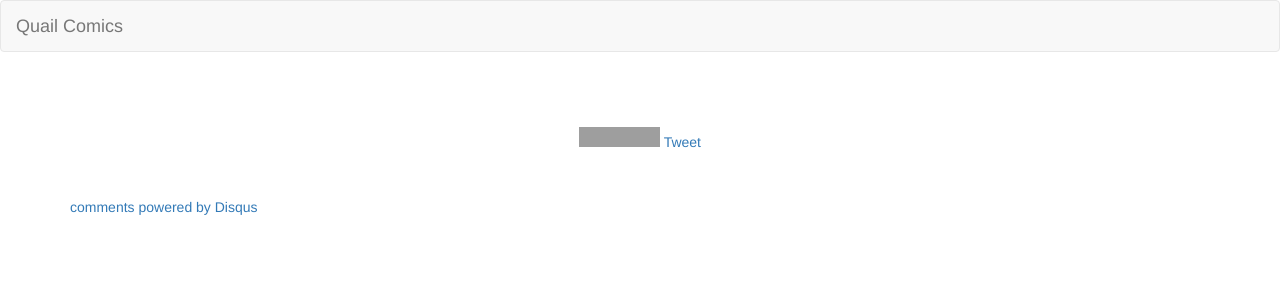
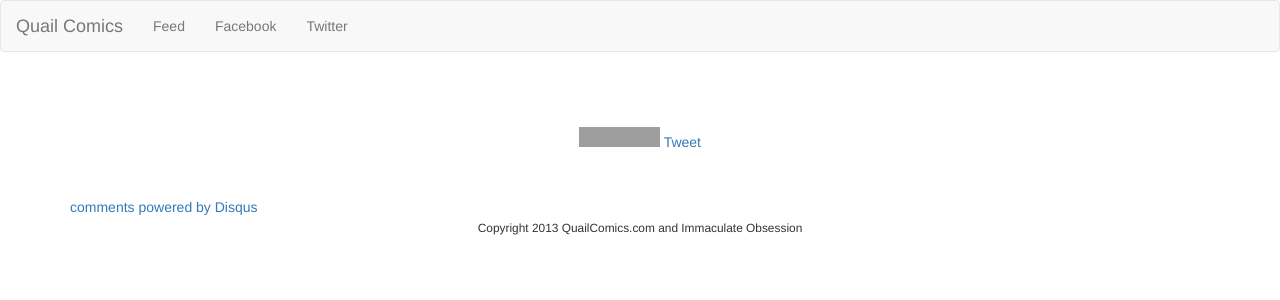
Before and after one commit to ImmaculateObsession/nest, a Django app: template nest/templates/home.html in a window 1280 px wide. Shown: the top 300 px of that part. Run offline with Django 3.2, Linux system fonts and the light colour scheme; the template is opened without the code that fills it, so the values that code supplies are empty; the page is wider than the window, and the part outside it is not shown; some libraries are stand-ins or nearby versions; grey boxes are pictures that could not be loaded.

Commit message:
Added footer.

```diff
--- a/nest/static/comic.css
+++ b/nest/static/comic.css
@@ -10,3 +10,7 @@
 .row {
     margin-bottom: 15px;
 }
+
+.footer {
+    text-align: center;
+}
--- a/nest/templates/base.html
+++ b/nest/templates/base.html
@@ -47,5 +47,6 @@
                 {% include "header.html" %}
                 {% block content %}
                 {% endblock %}
+                {% include "footer.html" %}
             {% endblock %}
     </body>
--- /dev/null
+++ b/nest/templates/footer.html
@@ -0,0 +1,3 @@
+<div class="row footer">
+    <small>Copyright 2013 QuailComics.com and Immaculate Obsession</small>
+</div>
--- a/nest/templates/header.html
+++ b/nest/templates/header.html
@@ -1,3 +1,8 @@
 <nav class="navbar navbar-default" role="navigation">
     <a class="navbar-brand" href="/">Quail Comics</a>
+    <ul class="nav navbar-nav">
+        <li><a href="/feed/latest/">Feed</a></li>
+        <li><a href="https://www.facebook.com/quailcomics">Facebook</a></li>
+        <li><a href="https://twitter.com/quailcomics">Twitter</a></li>
+    </ul>
 </nav>
```
